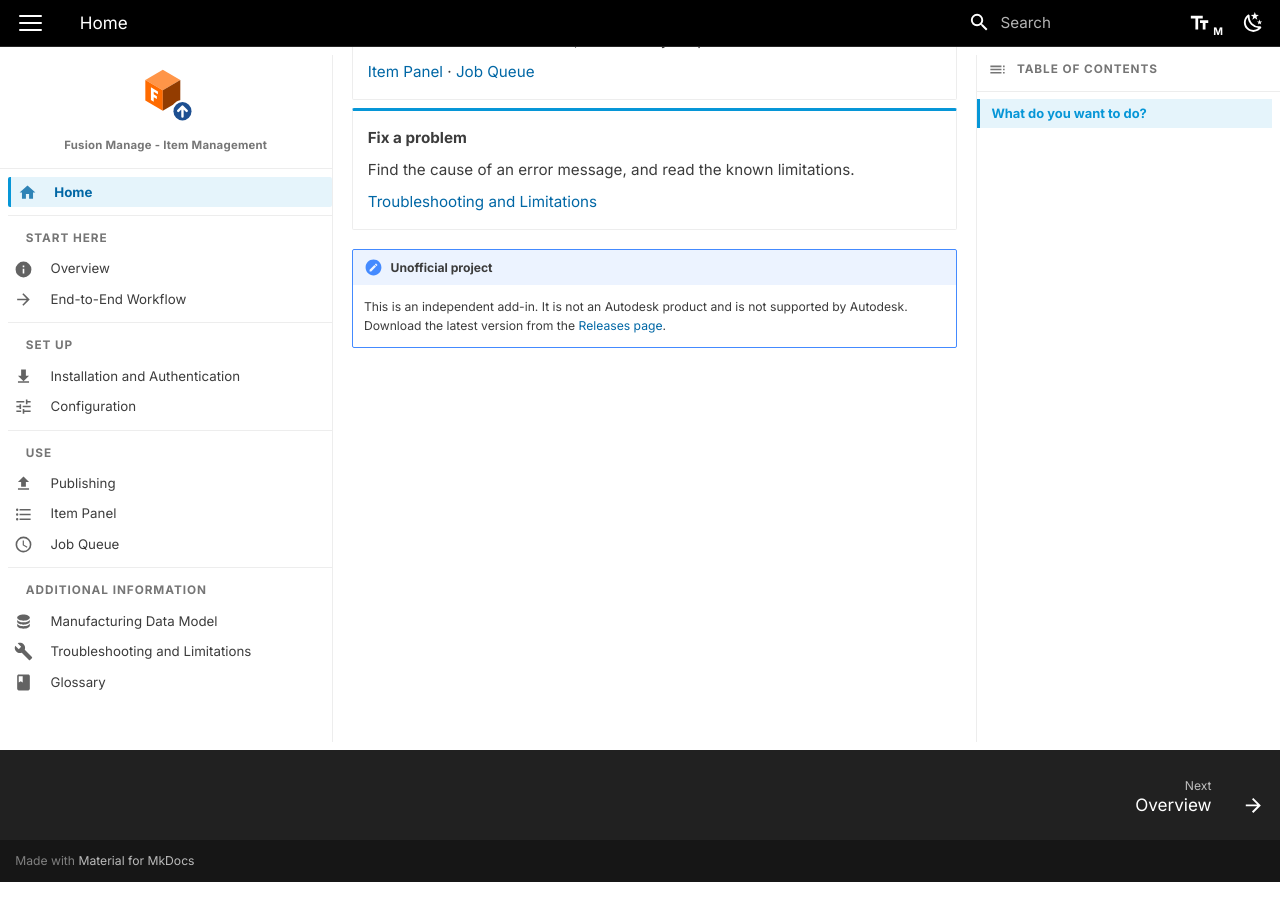
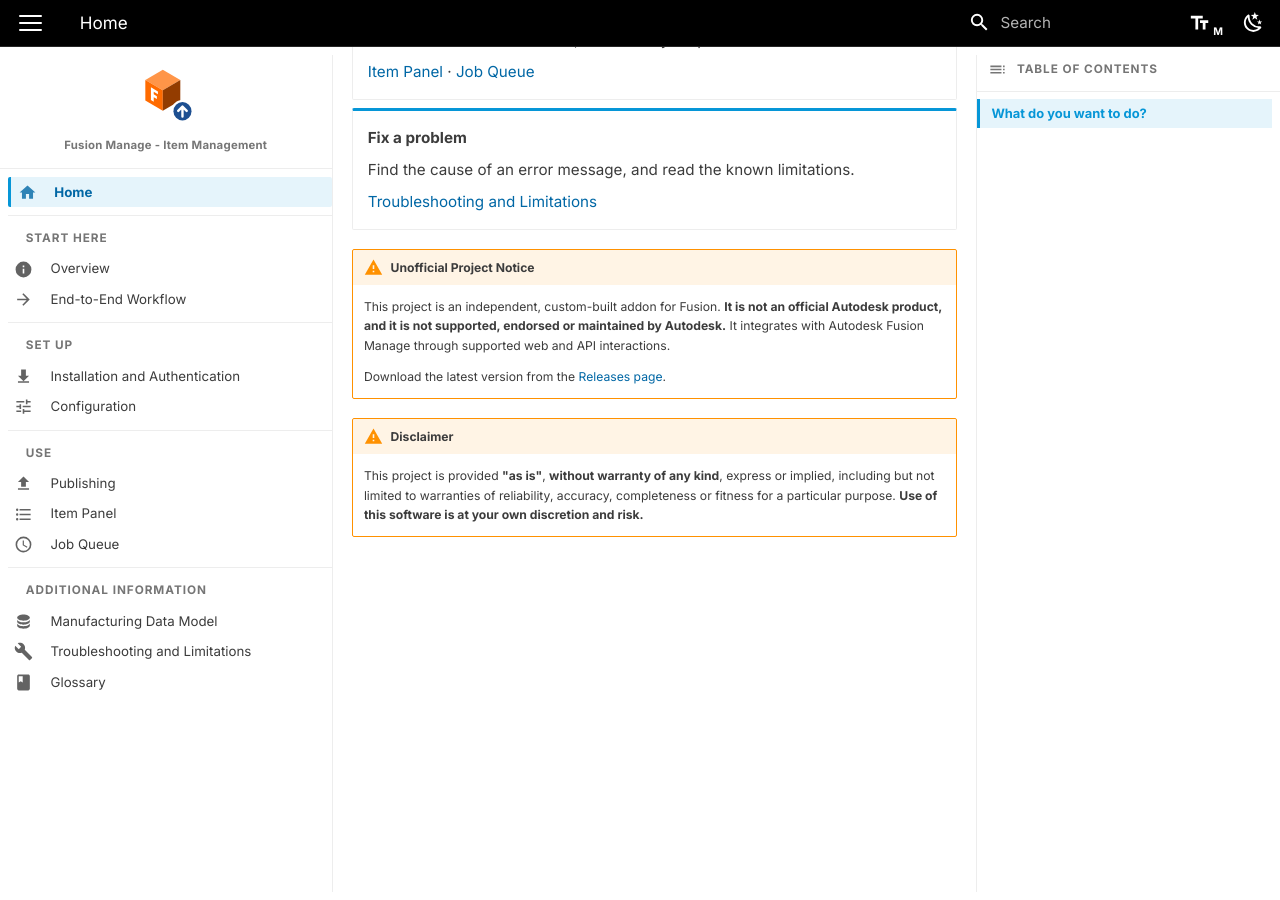
Before and after one commit to AHoop91/FusionToFusionManageAddon, an MkDocs documentation site: the page built from docs/index.md, in a window 1280 px wide and 900 px high, scrolled down 821 px. Built offline with MkDocs 1.6.1 and Material for MkDocs 9.7.7, drawn with Linux system fonts in a browser that asks for light colours.

Commit message:
Show the unofficial project notice and disclaimer as warnings on the Home page
Use the README wording, call the project an addon for Fusion in both places, and emphasise the key phrases.

```diff
--- a/docs/index.md
+++ b/docs/index.md
@@ -49,5 +49,10 @@
 
 </div>
 
-!!! note "Unofficial project"
-    This is an independent add-in. It is not an Autodesk product and is not supported by Autodesk. Download the latest version from the [Releases page](https://github.com/AHoop91/FusionToFusionManageAddon/releases/latest).
+!!! warning "Unofficial Project Notice"
+    This project is an independent, custom-built addon for Fusion. **It is not an official Autodesk product, and it is not supported, endorsed or maintained by Autodesk.** It integrates with Autodesk Fusion Manage through supported web and API interactions.
+
+    Download the latest version from the [Releases page](https://github.com/AHoop91/FusionToFusionManageAddon/releases/latest).
+
+!!! warning "Disclaimer"
+    This project is provided **"as is"**, **without warranty of any kind**, express or implied, including but not limited to warranties of reliability, accuracy, completeness or fitness for a particular purpose. **Use of this software is at your own discretion and risk.**
```
Also changed, not shown: README.md (+1 -1 lines).
